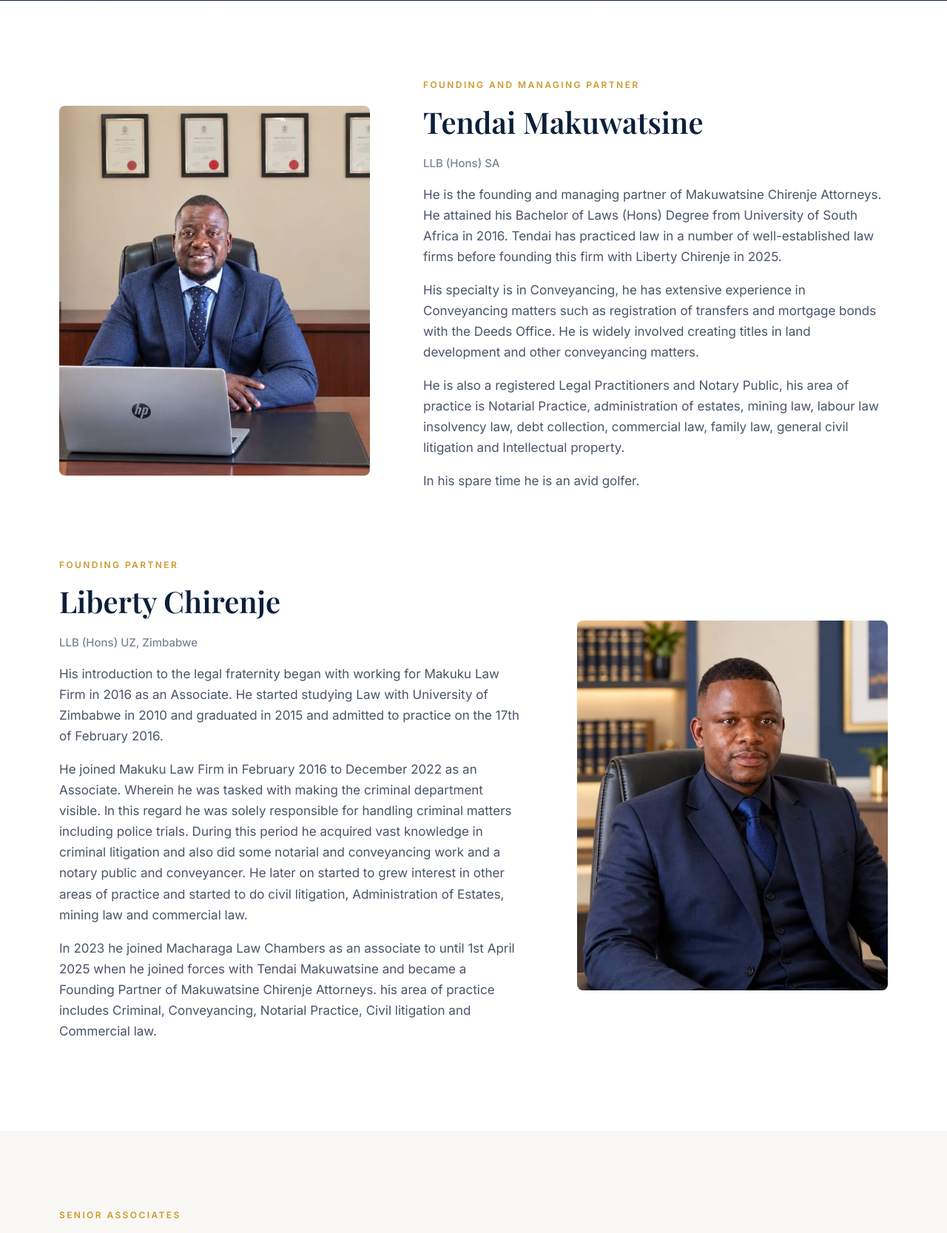
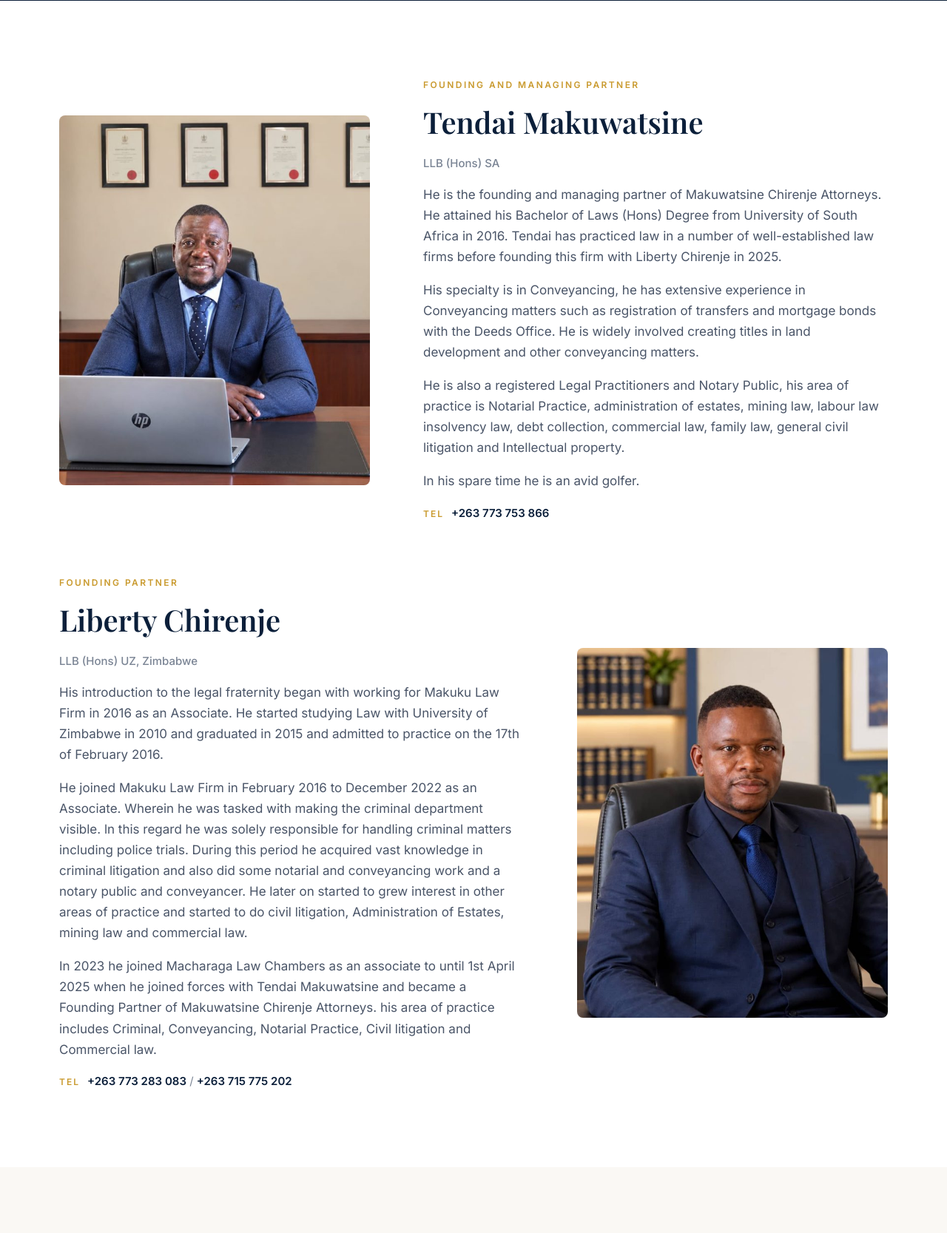
Before and after one commit to Tafadzwa-Chingombe/Makuwatsine-Chirenje-Attorneys, a PHP site: page /team.php in a window 1280 px wide. Shown: the part 600-2267 px from the top of the page at 74% size. Run offline with PHP 8.4, Linux system fonts and the light colour scheme.

Commit message:
Contact details: firm landline only; direct numbers under each team profile
Co-Authored-By: Claude Sonnet 5.5 <noreply@anthropic.com>
Claude-Session: https://claude.ai/code/session_01XzapfCcdFpBXggRu7X7W13

```diff
--- a/assets/css/style.css
+++ b/assets/css/style.css
@@ -336,3 +336,10 @@ input:focus, select:focus, textarea:focus { outline: 2px solid var(--gold-500);
 .cta-banner.has-bg > .container { position: relative; }
 @media (max-width: 1024px) { .services-grid { grid-template-columns: repeat(2, 1fr); } .services-intro { padding: 72px 0; } }
 @media (max-width: 640px) { .services-grid { grid-template-columns: 1fr; } .service-card-wide > .service-list { column-count: 1; } .services-intro { padding: 56px 0; } .services-grid-section { padding: 48px 0 72px; } .service-head h3 { font-size: 21px; } }
+
+/* Team member phone line */
+.person-phone { margin: 14px 0 0; font-weight: 600; color: var(--navy-800); font-size: 15px; }
+.person-phone a { color: var(--navy-800); text-decoration: none; }
+.person-phone a:hover { color: var(--gold-500); text-decoration: underline; }
+.person-phone-label { display: inline-block; margin-right: 10px; font-size: 12px; letter-spacing: 2px; text-transform: uppercase; color: var(--gold-500); }
+.person-phone .sep { color: var(--muted); font-weight: 400; }
--- a/contact.php
+++ b/contact.php
@@ -69,7 +69,7 @@ page_hero('Contact us', 'Let’s talk about your legal matter.', 'Call, email or
       <h2>Get in touch with MC Attorneys.</h2>
       <dl>
         <div class="detail"><span class="icon-dot" aria-hidden="true">◆</span><div><dt>Address</dt><dd><?= e(implode(', ', FIRM['address'])) ?></dd></div></div>
-        <div class="detail"><span class="icon-dot" aria-hidden="true">◆</span><div><dt>Phone</dt><dd><?php foreach (FIRM['phones'] as $ph): ?><a href="tel:+263<?= e(substr(preg_replace('/\D/', '', $ph), 1)) ?>"><?= e($ph) ?></a><br><?php endforeach; ?></dd></div></div>
+        <div class="detail"><span class="icon-dot" aria-hidden="true">◆</span><div><dt>Phone</dt><dd><?php foreach (FIRM['phones'] as $ph): ?><a href="<?= e(tel_href($ph)) ?>"><?= e($ph) ?></a><br><?php endforeach; ?></dd></div></div>
         <div class="detail"><span class="icon-dot" aria-hidden="true">◆</span><div><dt>Email</dt><dd><a href="mailto:<?= e(FIRM['email']) ?>"><?= e(FIRM['email']) ?></a></dd></div></div>
         <div class="detail"><span class="icon-dot" aria-hidden="true">◆</span><div><dt>Bankers</dt><dd><?= e(FIRM['banker']) ?></dd></div></div>
       </dl>
--- a/includes/data.php
+++ b/includes/data.php
@@ -7,7 +7,7 @@ const FIRM = [
     'name'    => 'Makuwatsine Chirenje Attorneys',
     'short'   => 'MC Attorneys',
     'address' => ['6 Londonderry Avenue', 'Eastlea', 'Harare'],
-    'phones'  => ['0773 753 866', '0773 283 083', '0719 623 523', '0771 454 698'],
+    'phones'  => ['+263 24 2720094'],
     'email'   => 'makuwatsinechirenjelaw@gmail.com',
     'banker'  => 'CBZ Bank Limited, Selous Avenue, Harare',
 ];
@@ -49,30 +49,37 @@ function team(): array
     return [
         [
             'name' => 'Tendai Makuwatsine', 'role' => 'Founding and Managing Partner', 'degree' => 'LLB (Hons) SA',
+            'phones' => ['+263 773 753 866'],
             'bio' => "He is the founding and managing partner of Makuwatsine Chirenje Attorneys. He attained his Bachelor of Laws (Hons) Degree from University of South Africa in 2016. Tendai has practiced law in a number of well-established law firms before founding this firm with Liberty Chirenje in 2025.\nHis specialty is in Conveyancing, he has extensive experience in Conveyancing matters such as registration of transfers and mortgage bonds with the Deeds Office. He is widely involved creating titles in land development and other conveyancing matters.\nHe is also a registered Legal Practitioners and Notary Public, his area of practice is Notarial Practice, administration of estates, mining law, labour law insolvency law, debt collection, commercial law, family law, general civil litigation and Intellectual property.\nIn his spare time he is an avid golfer.",
         ],
         [
             'name' => 'Liberty Chirenje', 'role' => 'Founding Partner', 'degree' => 'LLB (Hons) UZ, Zimbabwe',
+            'phones' => ['+263 773 283 083', '+263 715 775 202'],
             'bio' => "His introduction to the legal fraternity began with working for Makuku Law Firm in 2016 as an Associate. He started studying Law with University of Zimbabwe in 2010 and graduated in 2015 and admitted to practice on the 17th of February 2016.\nHe joined Makuku Law Firm in February 2016 to December 2022 as an Associate. Wherein he was tasked with making the criminal department visible. ln this regard he was solely responsible for handling criminal matters including police trials. During this period he acquired vast knowledge in criminal litigation and also did some notarial and conveyancing work and a notary public and conveyancer. He later on started to grew interest in other areas of practice and started to do civil litigation, Administration of Estates, mining law and commercial law.\nIn 2023 he joined Macharaga Law Chambers as an associate to until 1st April 2025 when he joined forces with Tendai Makuwatsine and became a Founding Partner of Makuwatsine Chirenje Attorneys. his area of practice includes Criminal, Conveyancing, Notarial Practice, Civil litigation and Commercial law.",
         ],
         [
             'name' => 'Taurayi Cyril Chirinda', 'role' => 'Senior Associate', 'degree' => 'LLB, University of South Africa',
+            'phones' => ['+263 774 623 523'],
             'bio' => "Taurayi Cyril Chirinda a committed and experienced legal practitioner based in Harare. His drive stems from a strong desire to serve justice and make a positive impact in the legal field. Taurayi holds an LLB degree from University of South Africa specializing in both civil and criminal litigation, with specific interests in family law, immigration law, medical law, mining law, commercial law, media law, and intellectual property.",
         ],
         [
             'name' => 'Manasa Masiiwa', 'role' => 'Senior Associate', 'degree' => 'LLB (Hons) MSU, Zimbabwe',
+            'phones' => ['+263 783 840 299', '+263 771 454 698'],
             'bio' => "After graduating with Midlands State University law school in December 2013, he briefly joined Mhaka Attorneys in 2014. In January 2015 he joined Judicial Service Commission as a Judge’s Assistant stationed at Bulawayo High Court. In June 2015 he switched from being a judge’s Assistant to be a Magistrate and worked as such till the year 2022 when he resigned and joined private practice first with Chitere Chidawanyika and partners in 2022, then T.K Takaindisa Law Chambers in 2023 up to 2025 March. On the 1st of April he joined Makuwatsine Chirenje Attorneys as a pioneer of the firm when it was starting",
         ],
         [
             'name' => 'Alexis Murombo', 'role' => 'Senior Associate', 'degree' => 'LLBS. UZ',
+            'phones' => ['+263 772 410 736'],
             'bio' => "Alexio is having a second bite of his professional careers. He has spent more than 30 years, in the accounting and financial fields, having had long stints, with accounting firms such Ernst & Young, Alexander Katz etc. He is therefore, a seasoned professional in corporate accounting, administration and finance and the legal qualification broadens and a cherry to his professional depth.\nHaving peaked, to the positions of financial and commercial director, in the corporate sector, he has deep practical insights in all matters pertaining to corporate work within the ambit of commercial and corporate law as well as taxation. He was registered as a legal practitioner in March 2017 after enrolling with the University of Zimbabwe Faculty of Law to study law at the age of fifty-one.\nHis work with legal firms includes, Gula Ndebele & Partners, Matsikidze Attorneys at Law, Masinire Law Chambers and now with current law firm MC Attorneys.\nWhen all is said and done his matured and diligent approach to the legal profession cannot be over emphasised but rather appreciated.",
         ],
         [
             'name' => 'Tatenda Freddy Chimbadzwa', 'role' => 'Senior Associate', 'degree' => 'LLB (Hons) UNIVEN, South Africa',
+            'phones' => ['+263 774 793 639'],
             'bio' => "He attained his LLB (Hons) Degree with University of Venda (South Africa) in 2014. In 2019 he was registered and admitted as a legal practitioner under the employee of Coghlan Welsh and Guests Legal Practitioner. In 2020, he joined Tadiwa and Associates Legal Practitioners were he practiced for 4 and half years under them. In July 2025, he joined Makuwatsine Chirenje Attorneys.\nMr Chimbadzwa’s academic pursuits have equipped him with a deep understanding of complex legal issues and the skills necessary to navigate now various issues. Since 2019 he acquired vast knowledge and experience from and Mr Chimbadwza expertise in criminal litigation, civil litigation, Administration of Estates, mining law, commercial law, Labour Law and Alternative Dispute Resolution.",
         ],
         [
             'name' => 'Takawira Mugabe', 'role' => 'Senior Associate', 'degree' => 'LLB, University of Zimbabwe',
+            'phones' => ['+263 773 596 002'],
             'bio' => "Takawira Mugabe graduated from the University of Zimbabwe with an LLB. He joined the Ministry of Justice as a Prosecutor for two years and then moved to the bench as a Magistrate. He left the Judicial Service Commission after 16 years and joined Tadiwa and Associates as a Legal Practitioner. After a year with Tadiwa and Associates he then joined Makuwatsine Chirenje Attorneys.\nAn astute lawyer with vast experience in criminal and civil law, and a human rights litigation lawyer too. Also specialised in International Trade law administration of estates.",
         ],
     ];
--- a/includes/footer.php
+++ b/includes/footer.php
@@ -30,8 +30,7 @@
         <h3>Contact</h3>
         <ul class="footer-contact">
           <li><?= e(implode(', ', FIRM['address'])) ?></li>
-          <li><a href="tel:+263<?= e(substr(preg_replace('/\D/', '', FIRM['phones'][0]), 1)) ?>"><?= e(FIRM['phones'][0]) ?></a> / <?= e(FIRM['phones'][1]) ?></li>
-          <li><?= e(FIRM['phones'][2]) ?> / <?= e(FIRM['phones'][3]) ?></li>
+          <li><a href="<?= e(tel_href(FIRM['phones'][0])) ?>"><?= e(FIRM['phones'][0]) ?></a></li>
           <li><a href="mailto:<?= e(FIRM['email']) ?>"><?= e(FIRM['email']) ?></a></li>
         </ul>
       </div>
--- a/includes/functions.php
+++ b/includes/functions.php
@@ -19,6 +19,15 @@ function config(?string $key = null, $default = null)
         }
     }
     return $key === null ? $cfg : ($cfg[$key] ?? $default);
+}
+
+/** tel: link for a phone number written as +263 …, 263 … or local 0… */
+function tel_href(string $phone): string
+{
+    $d = preg_replace('/\D/', '', $phone);
+    if (strpos($d, '2630') === 0) { $d = '263' . substr($d, 4); }
+    elseif (strpos($d, '263') !== 0 && strpos($d, '0') === 0) { $d = '263' . substr($d, 1); }
+    return 'tel:+' . $d;
 }
 
 function e($v): string
--- a/includes/partials.php
+++ b/includes/partials.php
@@ -73,3 +73,12 @@ function team_photo(array $p, string $class = 'tall'): void
     }
     img_placeholder('Portrait of ' . $p['name'], $class);
 }
+
+/** Phone number(s) shown under a team member's profile. */
+function team_phones(array $p): void
+{
+    if (empty($p['phones'])) { return; }
+    echo '<p class="person-phone"><span class="person-phone-label">Tel</span>';
+    $links = array_map(fn($ph) => '<a href="' . e(tel_href($ph)) . '">' . e($ph) . '</a>', $p['phones']);
+    echo implode('<span class="sep"> / </span>', $links) . '</p>';
+}
--- a/team.php
+++ b/team.php
@@ -19,6 +19,7 @@ $people = team();
           <h2><?= e($p['name']) ?></h2>
           <p class="degree"><?= e($p['degree']) ?></p>
           <?php foreach (explode("\n", $p['bio']) as $para): ?><p><?= e($para) ?></p><?php endforeach; ?>
+          <?php team_phones($p); ?>
         </div>
       </article>
     <?php endforeach; ?>
@@ -43,6 +44,7 @@ $people = team();
             <h3><?= e($p['name']) ?></h3>
             <p class="role"><?= e($p['degree']) ?> — <?= e($p['role']) ?></p>
             <?php foreach (explode("\n", $p['bio']) as $para): ?><p><?= e($para) ?></p><?php endforeach; ?>
+          <?php team_phones($p); ?>
           </div>
         </article>
       <?php endforeach; ?>
```
